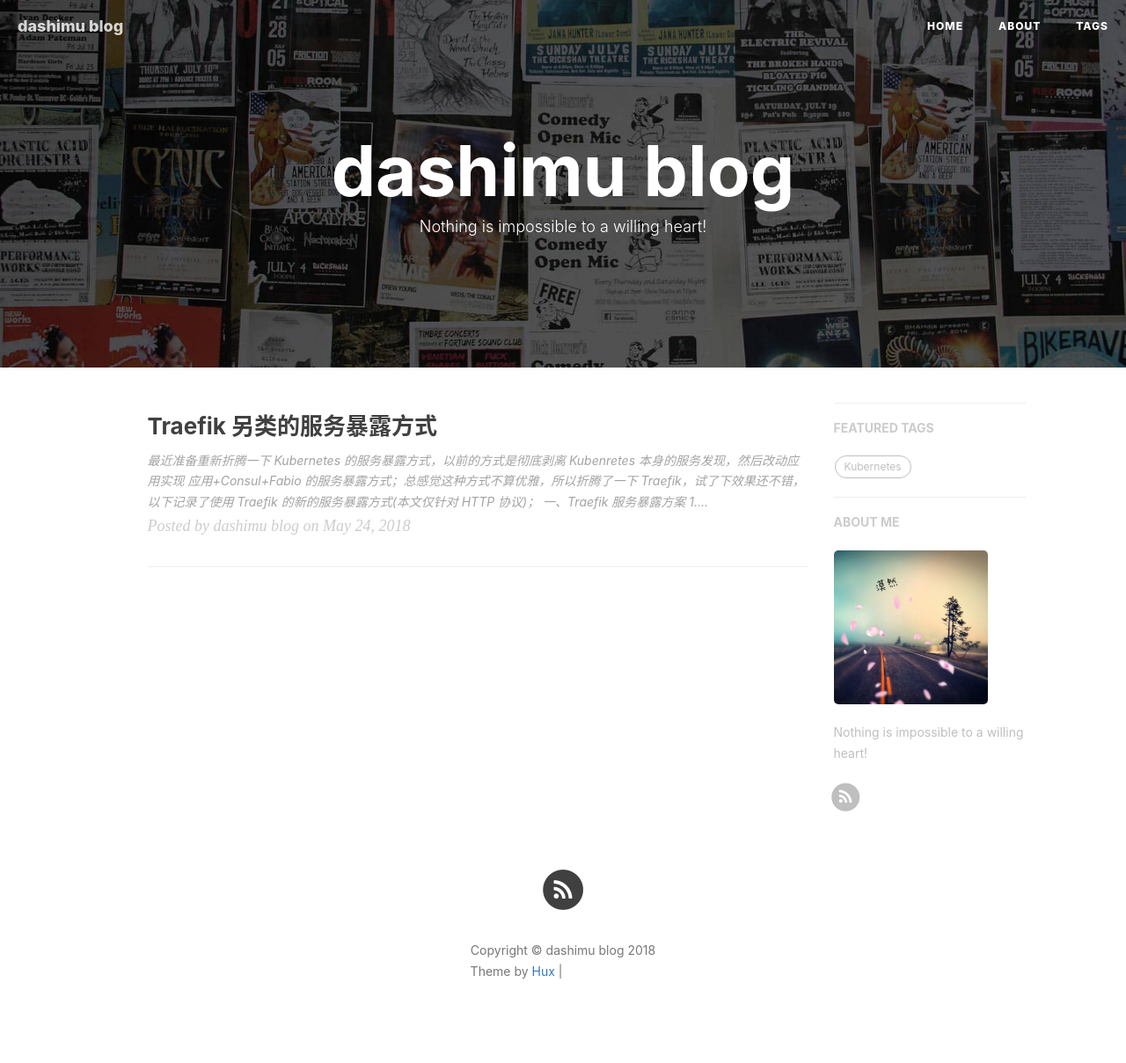
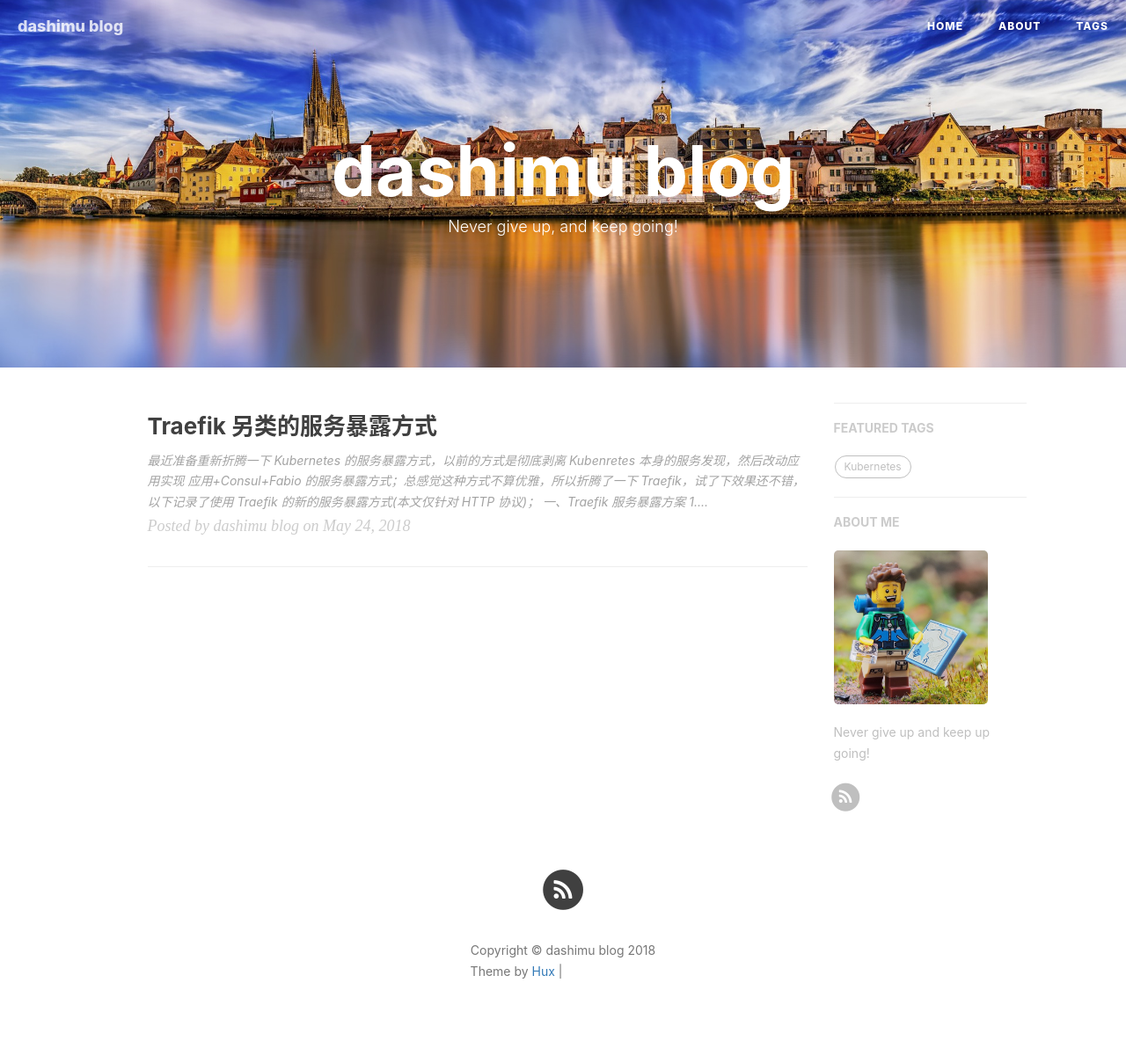
Before and after one commit to bigmanstan/dashimu.github.io, a Jekyll site: the page built from index.html, in a window 1280 px wide. Shown: the whole page at 88% size. Built offline with Jekyll 4.4.1, drawn with Linux system fonts in a browser that asks for light colours; the list of posts is cut into pages by our own code; comment, search, counter and statistics services are not loaded; grey boxes are pictures that could not be loaded.

Commit message:
update images

```diff
--- a/_config.yml
+++ b/_config.yml
@@ -1,9 +1,9 @@
 # Site settings
 title: dashimu blog
-SEOTitle: dashimu blog | mritd Blog
+SEOTitle: dashimu blog | progromming Blog
 header-img: img/home-bg.jpg
 email: learning2010@gmail.com
-description: "Nothing is impossible to a willing heart!"
+description: "Never give up and keep going!"
 keyword: " dashimu blog, blog, 博客, 个人网站, Web, anki"
 url: ""              # your host, for absolute URL
 baseurl: ""                             # for example, '/blog' if your blog hosted on 'host/blog'
@@ -75,7 +75,7 @@ netease_comment: false
 
 # Sidebar settings
 sidebar: true                           # whether or not using Sidebar.
-sidebar-about-description: "Nothing is impossible to a willing heart!"
+sidebar-about-description: "Never give up and keep up going!"
 sidebar-avatar: /img/avatar.jpg      # use absolute URL, seeing it's used in both `/` and `/about/`
 
 
--- a/about.html
+++ b/about.html
@@ -1,7 +1,7 @@
 ---
 layout: page
 title: "About"
-description: "Hey, this is mritd."
+description: "Hey, this is dashimu."
 header-img: "img/about-bg-walle.jpg"
 multilingual: true
 ---
--- a/index.html
+++ b/index.html
@@ -1,6 +1,6 @@
 ---
 layout: page
-description: "Nothing is impossible to a willing heart!"
+description: "Never give up, and keep going!"
 ---
 
 {% for post in paginator.posts %}
```
Also changed, not shown: _includes/about/zh.md (+6 -39 lines), img/about-bg-walle.jpg, img/avatar.jpg, img/d.jpg (added), img/home-bg.jpg, img/home-dbg.jpg (added), img/tag-bg.jpg, pwa/manifest.json.
